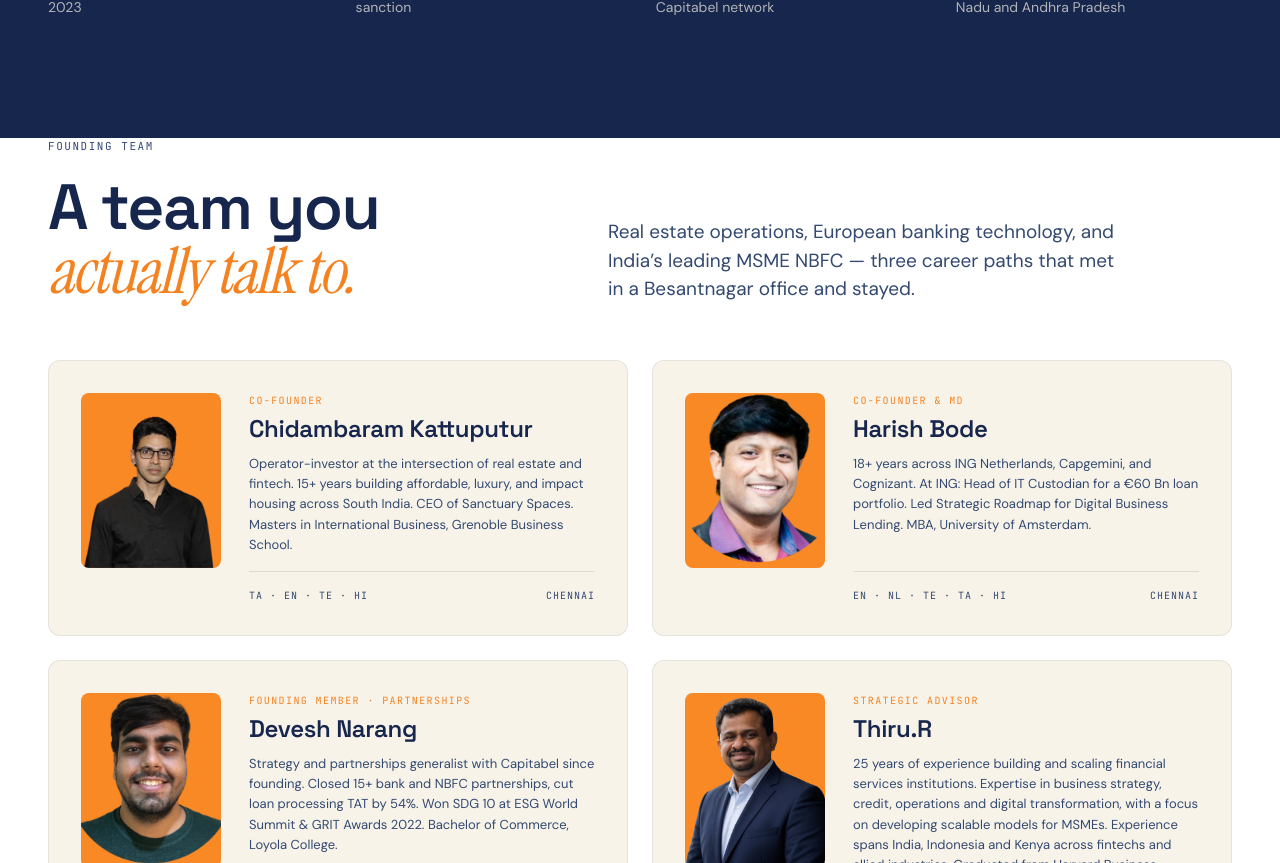
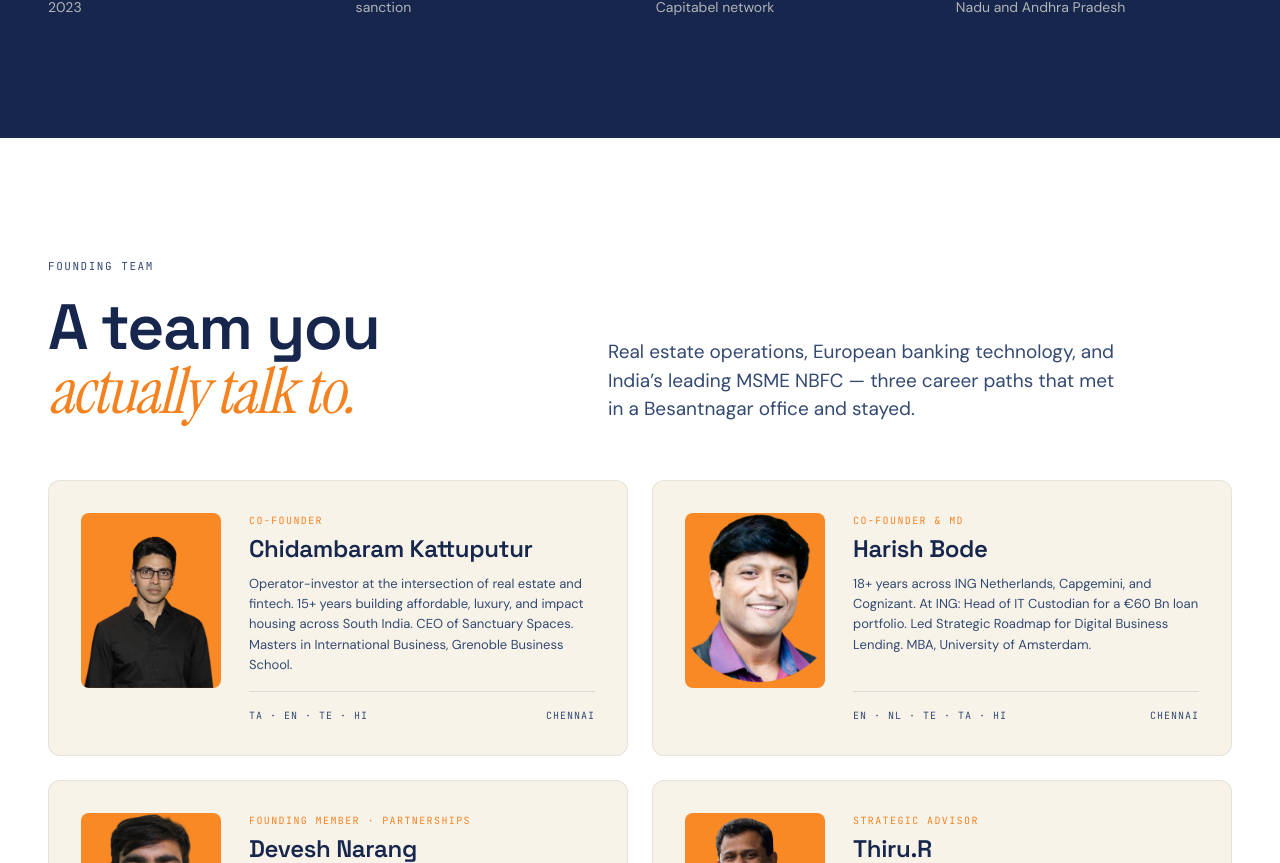
Before and after one commit to PrranavReddy/Capitabel.com, a Next.js app: page /about in a window 1280 px wide. Shown: the part 1937-2800 px from the top of the page. Built offline with nearby package versions, Linux system fonts and the light colour scheme.

Commit message:
Add top padding to Founding team section on About page
Restores spacing that was lost when the pillars section between it and
the 'By the numbers' navy tile was removed.

Co-Authored-By: Claude Sonnet 5 <noreply@anthropic.com>

```diff
--- a/app/about/page.js
+++ b/app/about/page.js
@@ -92,7 +92,7 @@ export default function AboutPage() {
       </section>
 
       {/* FOUNDING TEAM */}
-      <section className="container" style={{ paddingBottom: 120 }}>
+      <section className="container" style={{ paddingTop: 120, paddingBottom: 120 }}>
         <div className="split-grid" style={{ display: "grid", gridTemplateColumns: "1fr 1.3fr", gap: 80, alignItems: "end", marginBottom: 56 }}>
           <div>
             <Eyebrow>Founding team</Eyebrow>
```
